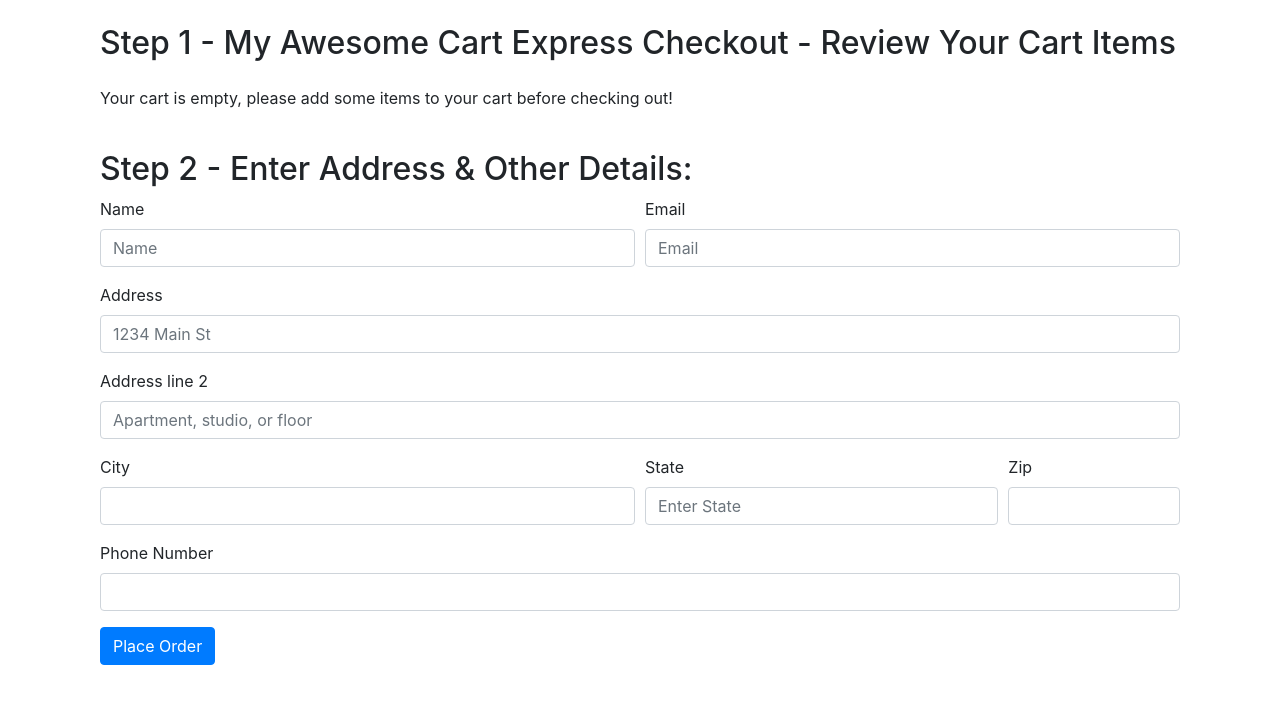
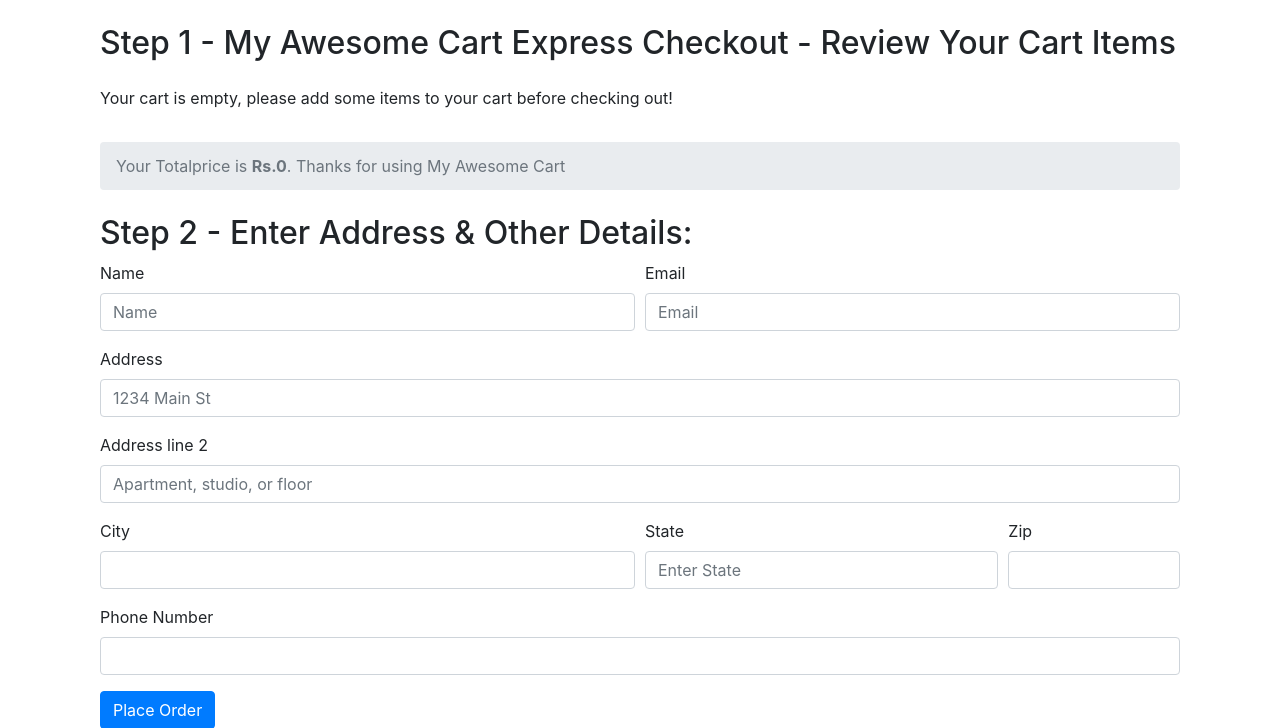
Before and after one commit to avin99/project-on-Django, a Django app: page /shop/checkout/ in a window 1280 px wide. Shown: the part 56-784 px from the top of the page. Before the commit the page ends 721 px from the top, so only its background shows below. Run offline with Django 3.2, Linux system fonts and the light colour scheme; some libraries are stand-ins or nearby versions.

Commit message:
billing for each customer added

```diff
--- a/myfoodapp/shop/models.py
+++ b/myfoodapp/shop/models.py
@@ -16,7 +16,7 @@ class Product(models.Model):
 
 class Orders(models.Model):
     order_id = models.AutoField(primary_key=True)
-    items_json = models.CharField(max_length=5000)
+    # items_json = models.CharField(max_length=5000)
     name = models.CharField(max_length=90)
     email = models.CharField(max_length=111)
     address = models.CharField(max_length=111)
--- a/myfoodapp/shop/templates/shop/checkout.html
+++ b/myfoodapp/shop/templates/shop/checkout.html
@@ -7,6 +7,11 @@
         <div class="my-4">
             <ul class="list-group" id="items">
             </ul>
+            <nav aria-label="breadcrumb">
+                <ol class="breadcrumb mt-3">
+                  <li class="breadcrumb-item active" aria-current="page">Your Totalprice is <b>Rs.<span id="totalPrice"></b></span>. Thanks for using My Awesome Cart </li>
+                </ol>
+            </nav>
         </div>
     </div>
     <div class="col my-4">
@@ -63,6 +68,7 @@ if (localStorage.getItem('cart') == null) {
     }
     console.log(cart);
     var sum = 0;
+    var totalPrice = 0;
     if ($.isEmptyObject(cart)) {
         //if object is empty
         mystr = `<p>Your cart is empty, please add some items to your cart before checking out!</p>`
@@ -71,7 +77,9 @@ if ($.isEmptyObject(cart)) {
         for (item in cart) {
             let name = cart[item][1];
             let qty = cart[item][0];
+            let itemPrice = cart[item][2];
             sum = sum + qty;
+            totalPrice = totalPrice +qty*itemPrice;
             mystr = `<li class="list-group-item d-flex justify-content-between align-items-center">
                         ${name}
                         <span class="badge badge-primary badge-pill">${qty}</span>
@@ -80,6 +88,7 @@ if ($.isEmptyObject(cart)) {
         }
     }
     document.getElementById('cart').innerHTML = sum;
+    document.getElementById('totalPrice').innerHTML = totalPrice;
     $('#itemsJson').val(JSON.stringify(cart));
     {% if thank %}
     alert('Thanks for ordering with us. Your order is is {{id}}. Use it to track your order using our order tracker');
```
Also changed, not shown: myfoodapp/shop/templates/shop/index.html (+11 -4 lines), myfoodapp/db.sqlite3, myfoodapp/shop/views.py (line endings or trailing spaces). Lines whose indentation alone changed are shown as unchanged.
